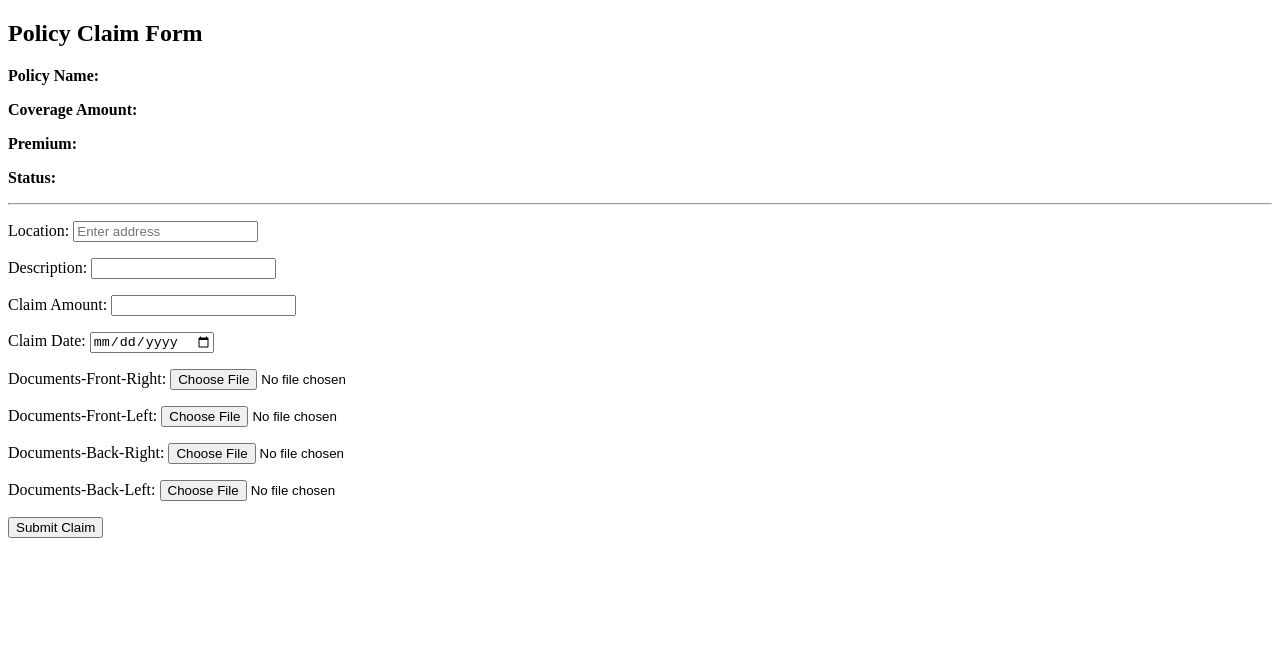
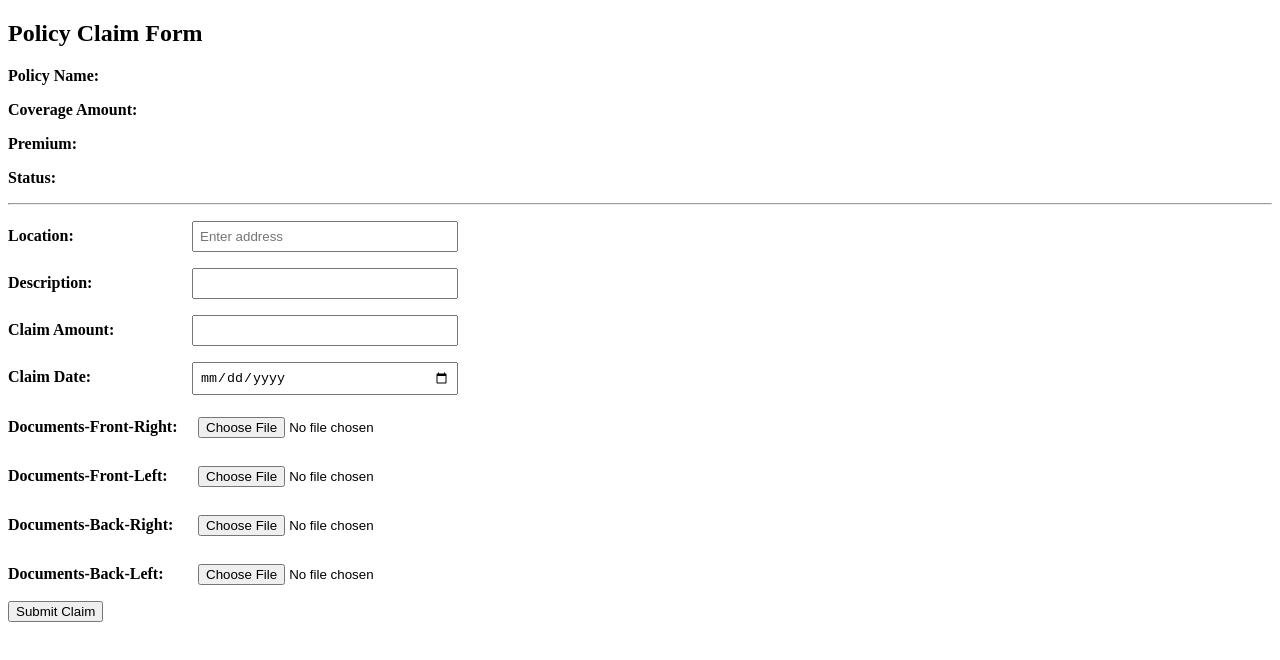
Before and after one commit to Hamid2016/smart-contract-dapp-multiple-wallet, a plain HTML site: page static/claim.html in a window 1280 px wide. Drawn offline with Linux system fonts and the light colour scheme; no server answers.

Commit message:
label appearance updated

```diff
--- a/static/claim.html
+++ b/static/claim.html
@@ -2,7 +2,26 @@
 <html>
 <head>
     <title>Claim Policy</title>
+    <style>
+        .label {
+            display: inline-block;
+            width: 180px;
+            font-weight: bold;
+        }
+
+        input[type="text"],
+        input[type="date"],
+        input[type="file"] {
+            width: 250px;
+            padding: 6px;
+        }
+
+        form p {
+            margin-bottom: 10px;
+        }
+    </style>
 </head>
+
 <body>
 
 <h2>Policy Claim Form</h2>
@@ -17,19 +36,20 @@
 <hr>
 
 <form>
-    <p>Location:
-      <input type="text" id="location" placeholder="Enter address" readonly
+    <p><span class="label">Location:</span>
+        <input type="text" id="location" placeholder="Enter address" readonly
              onclick="window.open('https://www.google.com/maps', '_blank')">
-    </p>    <p>Description: <input type="text" id="description"></p>
-    <p>Claim Amount: <input type="text" id="amount"></p>
-    <p>Claim Date: <input type="date" id="date"></p>
-    <p>Documents-Front-Right: <input type="file" id="docs1"></p>
-    <p>Documents-Front-Left: <input type="file" id="docs2"></p>
-    <p>Documents-Back-Right: <input type="file" id="docs3"></p>
-    <p>Documents-Back-Left: <input type="file" id="docs4"></p>
-<!--    <p>Documents: <input type="file" id="docs" multiple></p>-->
+    </p>
+    <p><span class="label">Description:</span> <input type="text" id="description"></p>
+    <p><span class="label">Claim Amount:</span> <input type="text" id="amount"></p>
+    <p><span class="label">Claim Date:</span> <input type="date" id="date"></p>
+    <p><span class="label">Documents-Front-Right:</span> <input type="file" id="docs1"></p>
+    <p><span class="label">Documents-Front-Left:</span> <input type="file" id="docs2"></p>
+    <p><span class="label">Documents-Back-Right:</span> <input type="file" id="docs3"></p>
+    <p><span class="label">Documents-Back-Left:</span> <input type="file" id="docs4"></p>
     <button type="button" onclick="submitClaim()">Submit Claim</button>
 </form>
+
 
 <script>
     // Fetch policy data securely from backend
```
